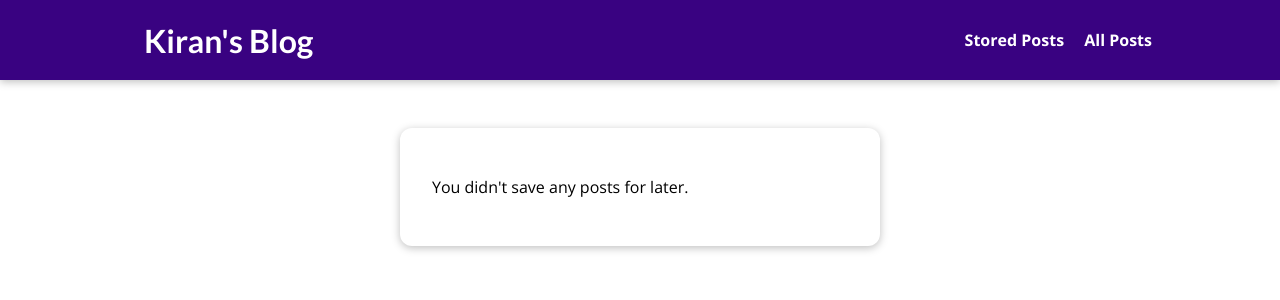
After one commit to CodeCraftKiran/Learning_Django, a Django app: page /read-later in a window 1280 px wide. The commit adds this page. Shown: the top 300 px of the page. Run offline with Django 5.2, Linux system fonts and the light colour scheme.

Commit message:
section 14 complete

```diff
--- a/section-14/my_site/blog/admin.py
+++ b/section-14/my_site/blog/admin.py
@@ -8,7 +8,11 @@ class PostAdmin(admin.ModelAdmin):
     list_display = ("title", "date", "author")
     prepopulated_fields = {"slug": ("title", )}
 
+
+class CommentAdmin(admin.ModelAdmin):
+    list_display = ("user_name", "related_post")
+
 admin.site.register(Author)
 admin.site.register(Post, PostAdmin)
 admin.site.register(Tag)
-admin.site.register(Comments)
+admin.site.register(Comments, CommentAdmin)
--- /dev/null
+++ b/section-14/my_site/blog/static/blog/stored-posts.css
@@ -0,0 +1,39 @@
+#main-navigation {
+    background-color: #390281;
+    box-shadow: 0 2px 8px rgba(0, 0, 0, 0.25);
+  }
+
+  #stored-posts {
+    margin: 8rem auto 3rem auto;
+    padding: 2rem;
+    border-radius: 12px;
+    box-shadow: 0 2px 8px rgba(0, 0, 0, 0.25);
+    background-color: white;
+    width: 90%;
+    max-width: 30rem;
+  }
+
+  #stored-posts ul {
+    list-style: none;
+    margin: 0;
+    padding: 0;
+  }
+
+  #stored-posts li {
+    margin: 1rem 0;
+  }
+
+  #stored-posts a {
+    display: block;
+    padding: 1rem;
+    width: 100%;
+    text-decoration: none;
+    border: 1px solid #ccc;
+    color: #1b1b1b;
+    font-weight: bold;
+  }
+
+  #stored-posts a:hover,
+  #stored-posts a:active {
+    background-color: #ccc;
+  }
--- /dev/null
+++ b/section-14/my_site/blog/templates/blog/stored_posts.html
@@ -0,0 +1,26 @@
+{% extends "base.html" %}
+{% load static %}
+{% block title %}
+    My Stored Posts
+{% endblock %}
+
+{% block css_file %}
+    <link rel="stylesheet" href="{% static 'blog/stored-posts.css' %}">
+{% endblock %}
+
+{% block content %}
+    <section id="stored-posts">
+        {% if not has_posts %}
+            <p>You didn't save any posts for later.</p>
+        {% endif %}
+        <ul>
+            {% for post in posts %}
+                <li>
+                    <a href="{% url "post_details_page" post.slug %}">
+                        {{ post.title }}
+                    </a>
+                </li>
+            {% endfor %}
+        </ul>
+    </section>
+{% endblock %}
--- a/section-14/my_site/blog/urls.py
+++ b/section-14/my_site/blog/urls.py
@@ -4,5 +4,6 @@ from . import views
 urlpatterns = [
     path("", views.StartingPageView.as_view(), name="starting_page"),
     path("posts", views.AllPostView.as_view(), name="posts_page"),
-    path("path/<slug:slug>", views.SinglePostView.as_view(), name="post_details_page")
+    path("path/<slug:slug>", views.SinglePostView.as_view(), name="post_details_page"),
+    path("read-later", views.ReadLaterView.as_view(), name="read-later")
 ]
--- a/section-14/my_site/blog/views.py
+++ b/section-14/my_site/blog/views.py
@@ -4,6 +4,9 @@ from django.shortcuts import render, get_object_or_404
 from .models import Post
 from django.views.generic import ListView, DetailView
 from .form import CommentForm
+from django.views import View
+from django.http import HttpResponseRedirect
+from django.urls import reverse
 # Create your views here.
 
 class StartingPageView(ListView):
@@ -24,7 +27,7 @@ class StartingPageView(ListView):
 #     })
 
 class AllPostView(ListView):
-    template_name = "blogs/all-posts.html"
+    template_name = "blog/all-posts.html"
     model = Post
     context_object_name = "all_posts"
     ordering = ["-date"]
@@ -36,20 +39,97 @@ class AllPostView(ListView):
 #         "all_posts": all_posts,
 #     })
 
-class SinglePostView(DetailView):
-    template_name = "blog/post-detail.html"
-    model = Post
-    # context_object_name = "post"
 
-    def get_context_data(self, **kwargs):
-        context = super().get_context_data(**kwargs)
-        context["post_tags"] = self.object.tags.all()
-        context["comment_form"] = CommentForm()
-        return context
+#####2
+# class SinglePostView(DetailView):
+#     template_name = "blog/post-detail.html"
+#     model = Post
+#     # context_object_name = "post"
 
+#     def get_context_data(self, **kwargs):
+#         context = super().get_context_data(**kwargs)
+#         context["post_tags"] = self.object.tags.all()
+#         context["comment_form"] = CommentForm()
+#         return context
+######1
 # def post_details(request, slug):
 #     identified_post = get_object_or_404(Post, slug=slug)
 #     return render(request, "blog/post-detail.html", {
 #         "post": identified_post,
 #         "post_tags": identified_post.tags.all(),
 #     })
+class SinglePostView(View):
+    def is_stored_post(self, request, post_id):
+        stored_posts = request.session.get("stored_posts")
+        if stored_posts is not None:
+            is_saved_for_later = post_id in stored_posts
+        else:
+            is_saved_for_later = False
+
+        return is_saved_for_later
+
+
+    def get(self, request, slug):
+        post = Post.objects.get(slug=slug)
+        context = {
+            "post":post,
+            "post_tags": post.tags.all(),
+            "comment_form": CommentForm(),
+            "comments": post.comments.all().order_by("-id"),
+            "saved_for_later": self.is_stored_post(request, post.id)
+        }
+        return render(request, "blog/post-detail.html", context)
+
+    def post(self, request, slug):
+        comment_form = CommentForm(request.POST)
+        post = Post.objects.get(slug=slug)
+        if comment_form.is_valid():
+            comment = comment_form.save(commit=False)
+            comment.related_post = post
+            comment.save()
+
+            return HttpResponseRedirect(reverse("post_details_page", args=[slug]))
+
+        context = {
+            "post":post,
+            "post_tags": post.tags.all(),
+            "comment_form": comment_form,
+            "comments": post.comments.all().order_by("-id"),
+            "saved_for_later": self.is_stored_post(request, post.id)
+        }
+        return render(request, "blog/post-detail.html", context)
+
+
+class ReadLaterView(View):
+    def get(self, request):
+        stored_posts = request.session.get("stored_posts")
+        context = {}
+        print(request.session.get("stored_post"))
+        if stored_posts is None or len(stored_posts) == 0:
+            context["posts"] = []
+            context["has_posts"] = False
+
+        else:
+            posts = Post.objects.filter(id__in=stored_posts)
+            context["posts"] = posts
+            context["has_posts"] = True
+
+        return render(request, "blog/stored_posts.html", context)
+
+
+    def post(self, request):
+        stored_posts = request.session.get("stored_posts")
+
+        if stored_posts is None:
+            stored_posts = []
+
+        post_id = int(request.POST["post_id"])
+
+        if post_id not in stored_posts:
+            stored_posts.append(post_id)
+        else:
+            stored_posts.remove(post_id)
+
+        request.session["stored_posts"] = stored_posts
+
+        return HttpResponseRedirect("/")
--- a/section-14/my_site/static/app.css
+++ b/section-14/my_site/static/app.css
@@ -35,6 +35,7 @@ h3 {
   text-decoration: none;
   color: white;
   font-weight: bold;
+  margin-left: 1rem;
 }
 
 #main-navigation a:hover,
--- a/section-14/my_site/templates/base.html
+++ b/section-14/my_site/templates/base.html
@@ -15,6 +15,7 @@
     <header id="main-navigation">
         <h1><a href="{% url "starting_page" %}">Kiran's Blog</a></h1>
         <nav>
+            <a href="{% url "read-later" %}">Stored Posts</a>
             <a href="{% url "posts_page" %}">All Posts</a>
         </nav>
     </header>
```
Also changed, not shown: section-14/my_site/blog/templates/blog/post-detail.html (+37 -3 lines).
